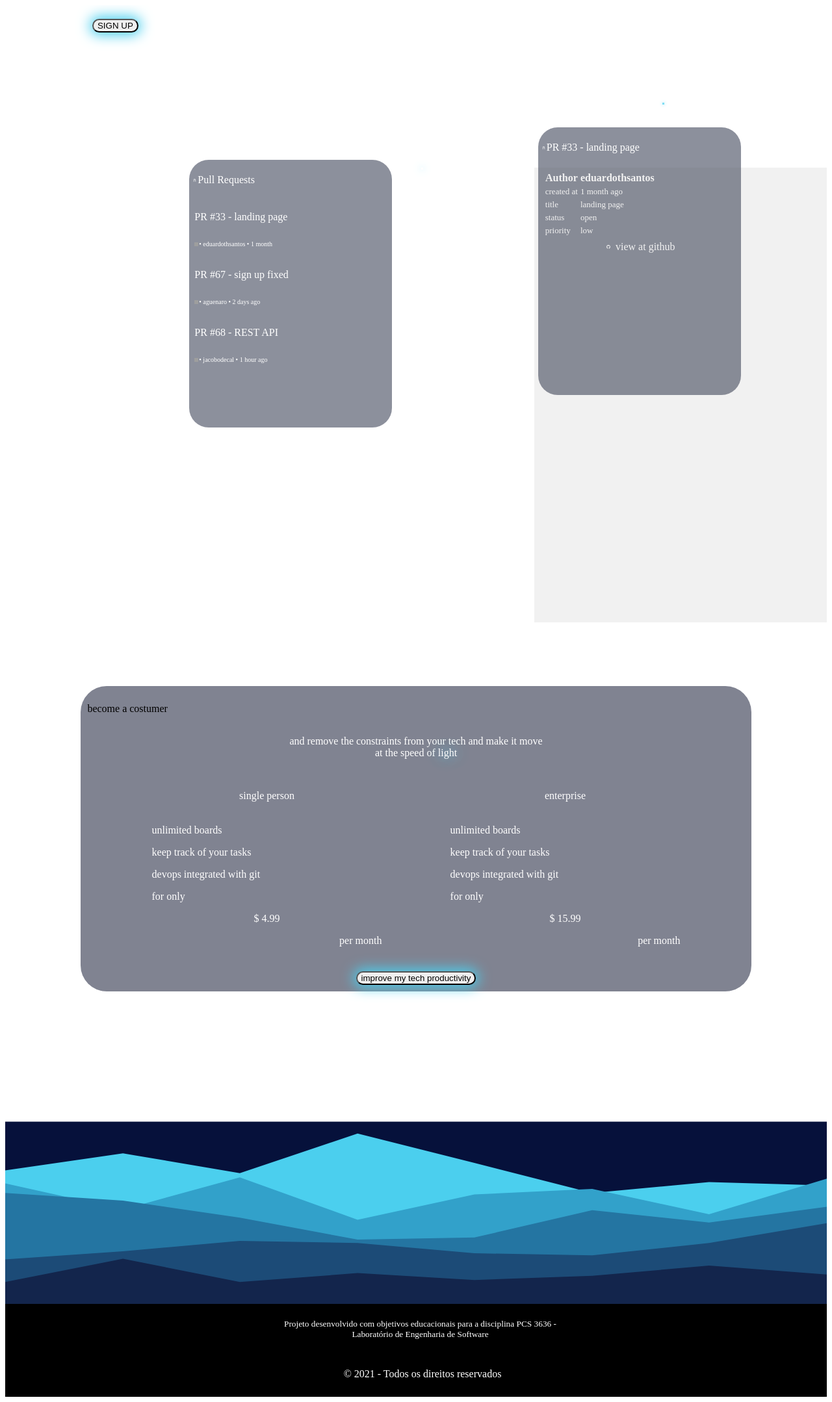
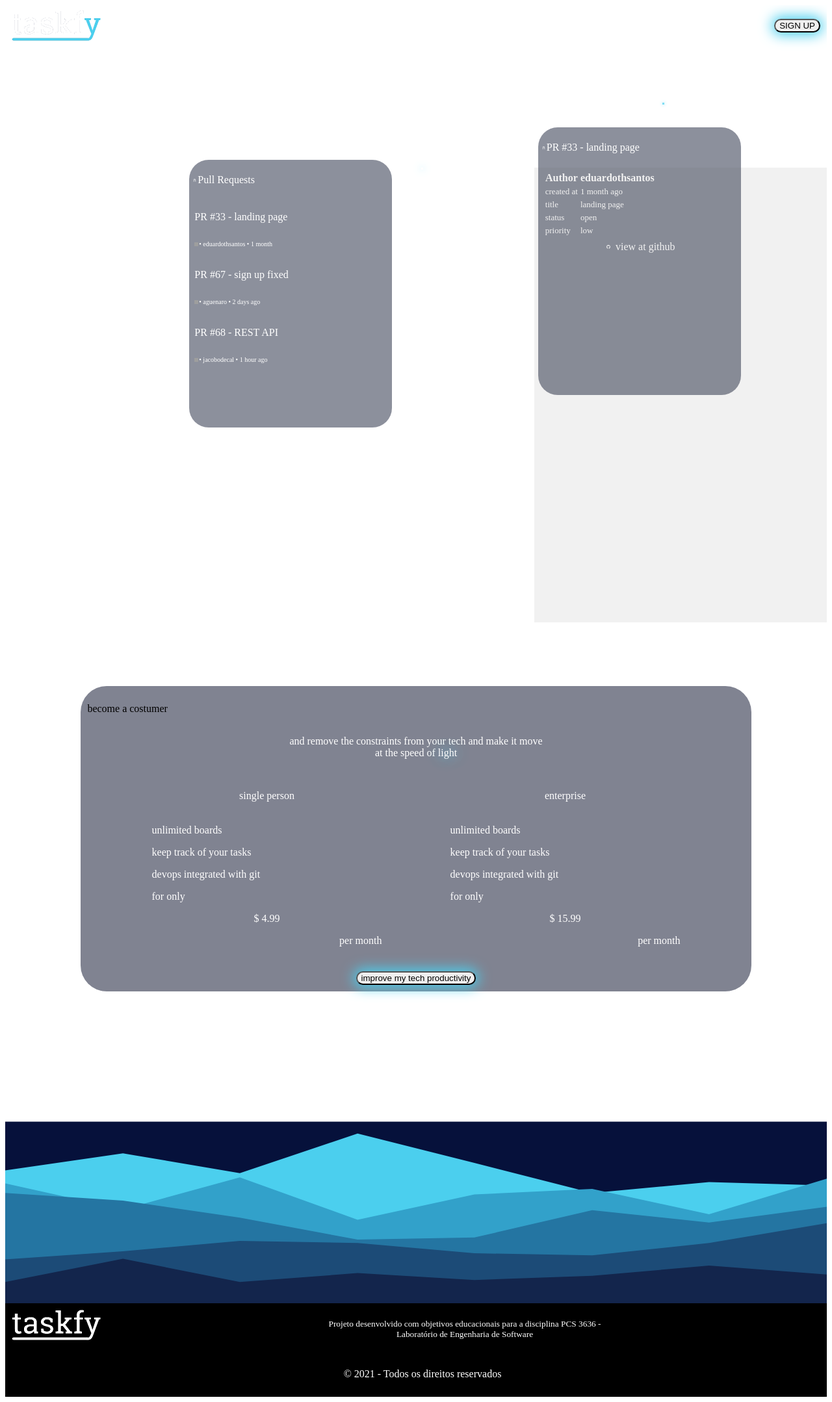
Before and after one commit to aguenaro/taskfy_front, a Next.js app: page / in a window 1280 px wide. Shown: the whole page at 65% size. Built offline with nearby package versions, Linux system fonts and the light colour scheme; grey boxes are pictures that could not be loaded.

Commit message:
:nail_care: LP adjustments

```diff
--- a/src/components/Footer/index.tsx
+++ b/src/components/Footer/index.tsx
@@ -1,6 +1,8 @@
 import { FaGithub } from 'react-icons/fa';
 
 import { Box, Flex, Text, Icon } from '@chakra-ui/react';
+import taskfyLogo from 'assets/img/taskfy_logo_branco.png';
+import Image from 'next/image';
 
 export const Footer = () => {
   return (
@@ -11,7 +13,16 @@ export const Footer = () => {
         borderBottom="1px"
         borderBottomColor="white"
       >
-        <Box></Box>
+        <Box>
+          <Image
+            src={taskfyLogo}
+            alt="Logo taskfy"
+            layout="fixed"
+            width={137}
+            height={47}
+            className="logo-branco"
+          />
+        </Box>
         <Text textAlign="center" color="white" fontSize="smaller">
           Projeto desenvolvido com objetivos educacionais para a disciplina PCS
           3636 - <br />
--- a/src/components/Header/index.tsx
+++ b/src/components/Header/index.tsx
@@ -1,6 +1,7 @@
-import { Flex, Img } from '@chakra-ui/react';
+import { Flex } from '@chakra-ui/react';
 import taskfyLogo from 'assets/img/taskfy_logo.png';
 import Image from 'next/image';
+import Link from 'next/link';
 
 import { NavigationMenu } from './NavigationMenu';
 
@@ -15,7 +16,15 @@ export const Header = () => {
       py={6}
       bg="gray.900"
     >
-      {/* <Image src={taskfyLogo} alt="Logo taskfy" layout="responsive" /> */}
+      <Link href="/">
+        <Image
+          src={taskfyLogo}
+          alt="Logo taskfy"
+          layout="fixed"
+          width={137}
+          height={47}
+        />
+      </Link>
       <NavigationMenu />
     </Flex>
   );
--- a/src/components/landing/PricingCard/index.tsx
+++ b/src/components/landing/PricingCard/index.tsx
@@ -1,6 +1,5 @@
-import { Flex, Text, Button, Box } from '@chakra-ui/react';
-import mountainImg from 'assets/img/mountain.png';
-import Image from 'next/image';
+import { Flex, Text, Button } from '@chakra-ui/react';
+import Link from 'next/link';
 
 import { PlanCard } from './PlanCard';
 
@@ -30,6 +29,7 @@ export const PricingCard = () => {
         <PlanCard planType="single person" price={4.99} />
         <PlanCard planType="enterprise" price={15.99} />
       </Flex>
+      <Link href="/signup">
         <Button
           borderRadius={15}
           size="md"
@@ -39,9 +39,11 @@ export const PricingCard = () => {
           mt={6}
           mx="auto"
           style={{ boxShadow: '0px 0px 20px 4px #4BCFEE' }}
+          _hover={{ color: 'white' }}
         >
           improve my tech productivity
         </Button>
+      </Link>
     </Flex>
   );
 };
--- a/src/pages/index.tsx
+++ b/src/pages/index.tsx
@@ -49,7 +49,7 @@ const Home: NextPage = () => {
         <Header />
         <Apresentation />
         <PricingCard />
-        <Box position="absolute" bottom="-5px">
+        <Box position="absolute" bottom="-5px" zIndex="-1">
           <Image src={mountainImg} alt="Montanhas" />
         </Box>
       </Box>
```
Also changed, not shown: src/assets/img/taskfy_logo.png, src/assets/img/taskfy_logo_branco.png (added). Lines whose indentation alone changed are shown as unchanged.
